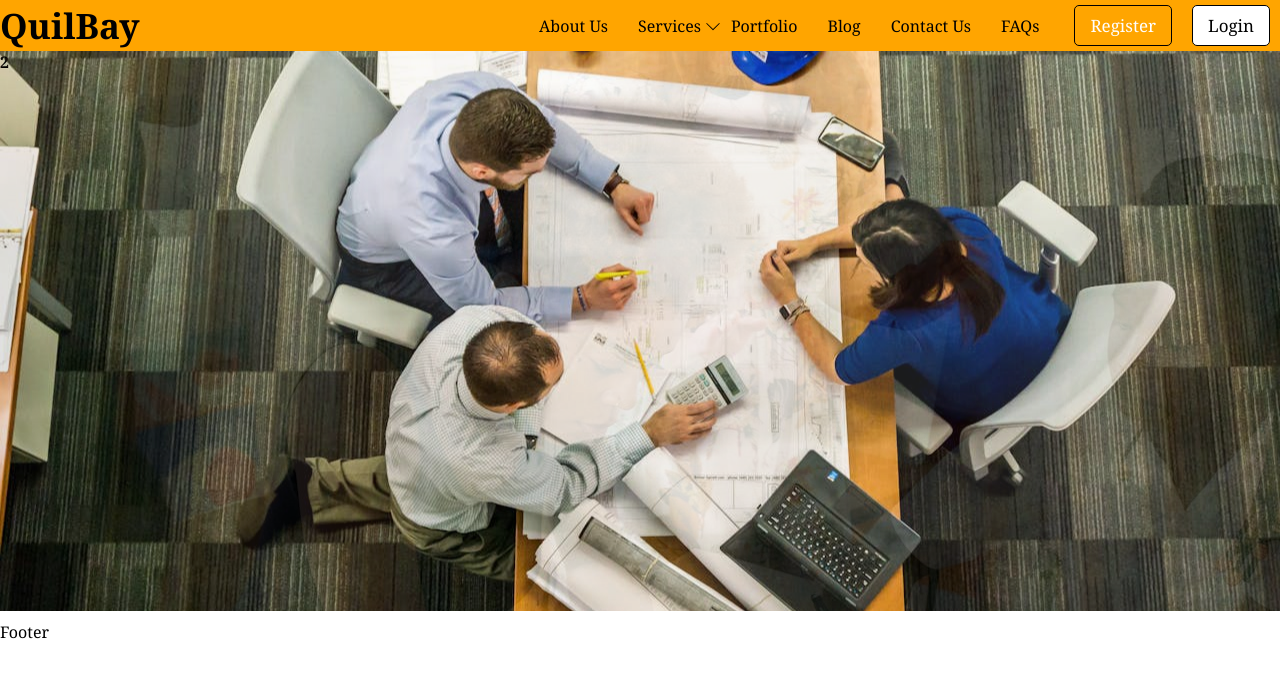
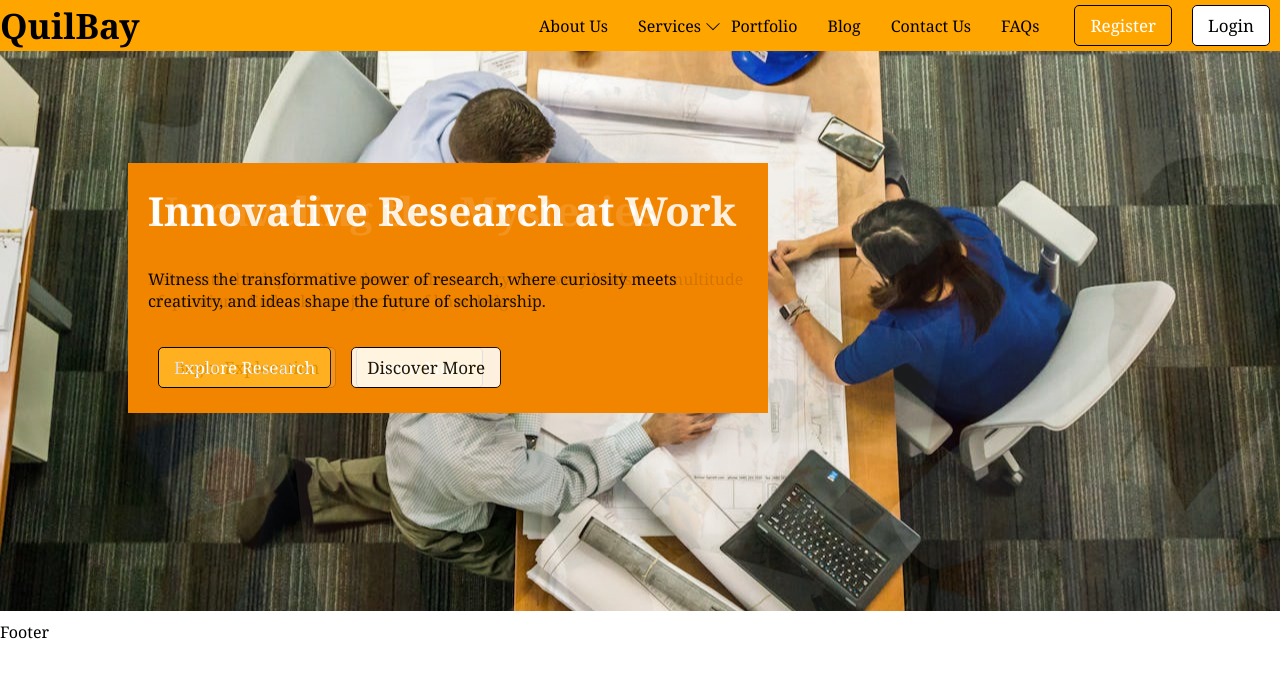
Before and after one commit to samuelmwangi729/Quilbay, a React (Vite) app: page / in a window 1280 px wide. Shown: the top 678 px of the page. Built offline with nearby package versions, Linux system fonts and the light colour scheme.

Commit message:
created a Slider caption

```diff
--- a/src/Components/Slider.jsx
+++ b/src/Components/Slider.jsx
@@ -8,19 +8,89 @@ class Slider extends Component {
       <div className='slider'>
         <OwlCarousel className="owl-theme" lazyLoad={true} autoplay={true} autoplayTimeout={5000} animateIn={'flipInX'} animateOut={'fadeOut'} smartSpeed={450} loop margin={10} items={1} >
             <div class='item slider1'>
-                <h4>1</h4>
+                <div className="slider-content">
+                    <h2 className='heading'>
+                        Unraveling the Mysteries
+                    </h2>
+                    <div className="explanation">
+                        <p>
+                        Delve into the depths of academia, where every discovery leads to a multitude of
+                        questions. Embark on a journey of knowledge.
+                        </p>
+                    </div>
+                    <div className="cta">
+                        <button className='btn btn-default'>Begin Exploration</button>
+                        <button className='btn btn-primary'>Learn More</button>
+                    </div>
+                </div>
             </div>
             <div class='item slider2'>
-                <h4>2</h4>
+                <div className="slider-content">
+                    <h2 className='heading'>
+                        Innovative Research at Work
+                    </h2>
+                    <div className="explanation">
+                        <p>
+                            Witness the transformative power of research, where curiosity
+                            meets creativity, and ideas shape the future of scholarship.
+                        </p>
+                    </div>
+                    <div className="cta">
+                        <button className='btn btn-primary'>Explore Research</button>
+                        <button className='btn btn-default'>Discover More</button>
+                    </div>
+                </div>
             </div>
             <div class='item slider3'>
-                <h4>3</h4>
+                <div className="slider-content">
+                    <h2 className='heading'>
+                        Empowering Minds, Shaping Futures
+                    </h2>
+                    <div className="explanation">
+                        <p>
+                        Experience the dynamic exchange of ideas, where educators
+                        inspire and students thrive, forging paths to success.
+                        </p>
+                    </div>
+                    <div className="cta">
+                        <button className='btn btn-primary'>Explore Programs</button>
+                        <button className='btn btn-default'>Register</button>
+                    </div>
+                </div>
             </div>
             <div class='item slider4'>
-                <h4>4</h4>
+                <div className="slider-content">
+                    <h2 className='heading'>
+                        Global Perspectives, Local Impact
+                    </h2>
+                    <div className="explanation">
+                        <p>
+                            Explore the interconnectedness of knowledge, where diverse perspectives
+                            converge to address local and global challenges.
+                        </p>
+                    </div>
+                    <div className="cta">
+                        <button className='btn btn-primary'>Discover Impac</button>
+                        <button className='btn btn-default'>Engage Globally</button>
+                    </div>
+                </div>
             </div>
             <div class='item slider5'>
-                <h4>5</h4>
+                <div className="slider-content">
+                    <h2 className='heading'>
+                        Innovative Learning Environments
+                    </h2>
+                    <div className="explanation">
+                        <p>
+                        Step into the future of education, where technology and tradition merge
+                        to create immersive and engaging learning experiences.
+                        </p>
+                    </div>
+                    <div className="cta">
+                        <button className='btn btn-primary'>Experience</button>
+                        <button className='btn btn-default'>Explore</button>
+                    </div>
+                </div>
             </div>
         </OwlCarousel>
       </div>
--- a/src/index.css
+++ b/src/index.css
@@ -162,6 +162,25 @@ div.slider5{
   background-size: cover;
   background-position: center;
 }
+div.slider-content{
+  position: absolute;
+  top: 20%;
+  left: 10%;
+  width: 50%;
+  padding: 20px;
+  display: flex;
+  flex-direction: column;
+  justify-content: start;
+  align-items: start;
+  row-gap: 30px;
+  background-color: var(--secondary-color);
+  height: fit-content;
+}
+.heading{
+  font-size: 40px;
+  font-weight: bold;
+  color: white;
+}
 @media (min-width :909px){
   div.large-menus{
     visibility: visible;
@@ -174,7 +193,24 @@ div.slider5{
     position: relative;
     left: 0%;
   }
-
+  .heading{
+    font-size: 28px;
+    font-weight: bold;
+    color: white;
+  }
+  div.slider-content{
+    position: absolute;
+    display: flex;
+    flex-direction: column;
+    justify-content: space-between;
+    align-items: center;
+    row-gap: 30px;
+    background-color: var(--secondary-color);
+    width: 80%;
+    margin: auto;
+    top: 4%;
+    height: fit-content
+  }
   div.mobile-menu-bar{
     display: block;
     color: white;
@@ -207,10 +243,13 @@ div.slider5{
     display: none;
   }
   .item{
-    height: 40vh;
+    height: 50vh;
   }
 }
 @media (max-width:443px){
+  div.slider-content{
+    visibility: hidden;
+  }
   div.navigation-bar{
     width: 100%;
     background-color: var(--secondary-color);
@@ -219,7 +258,7 @@ div.slider5{
     z-index: 0;
   }
   .item{
-    height: 40vh;
+    height: 80vh;
   }
   div.navbar-menus{
     display: none;
```
